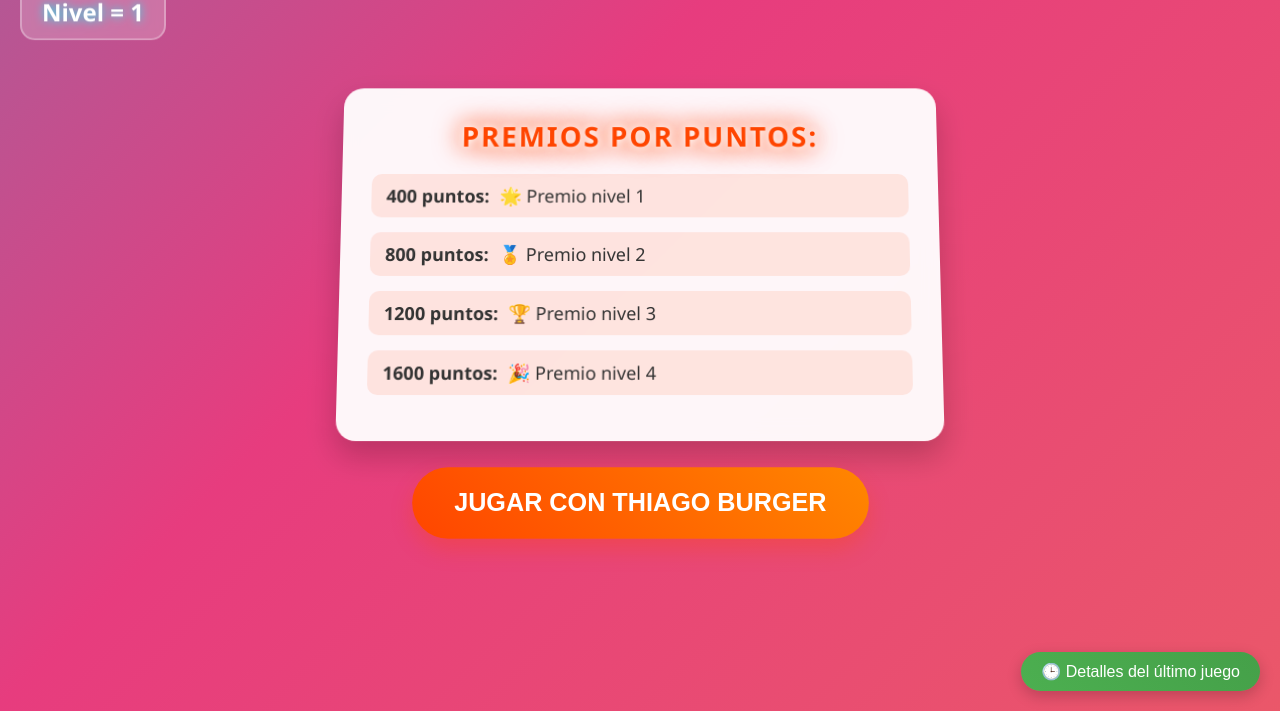
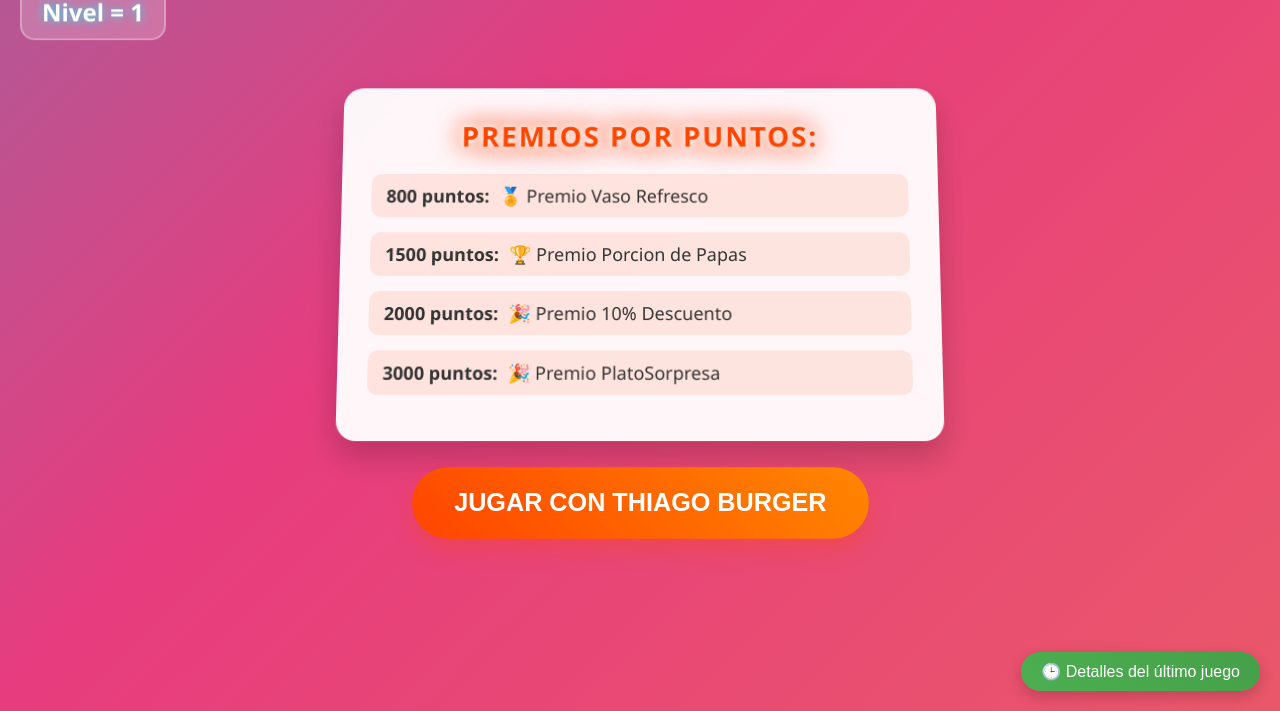
Before and after one commit to Scanlove/Juego2ThiagoBurger, a plain HTML site: page index.html in a window 1280 px wide. Shown: the part 89-800 px from the top of the page. Drawn offline with Linux system fonts and the light colour scheme.

Commit message:
Update index.html

```diff
--- a/index.html
+++ b/index.html
@@ -14,10 +14,11 @@
         <div id="rewardsInfo">
             <h2>Premios por puntos:</h2>
             <ul>
-                <li><strong>400 puntos:</strong> 🌟 Premio nivel 1</li>
-                <li><strong>800 puntos:</strong> 🏅 Premio nivel 2</li>
-                <li><strong>1200 puntos:</strong> 🏆 Premio nivel 3</li>
-                <li><strong>1600 puntos:</strong> 🎉 Premio nivel 4</li>
+
+                <li><strong>800 puntos:</strong> 🏅 Premio Vaso Refresco</li>
+                <li><strong>1500 puntos:</strong> 🏆 Premio Porcion de Papas</li>
+                <li><strong>2000 puntos:</strong> 🎉 Premio 10% Descuento</li>
+                <li><strong>3000 puntos:</strong> 🎉 Premio PlatoSorpresa</li>
             </ul>
         </div>
         <button id="startButton">JUGAR CON THIAGO BURGER</button>
```
